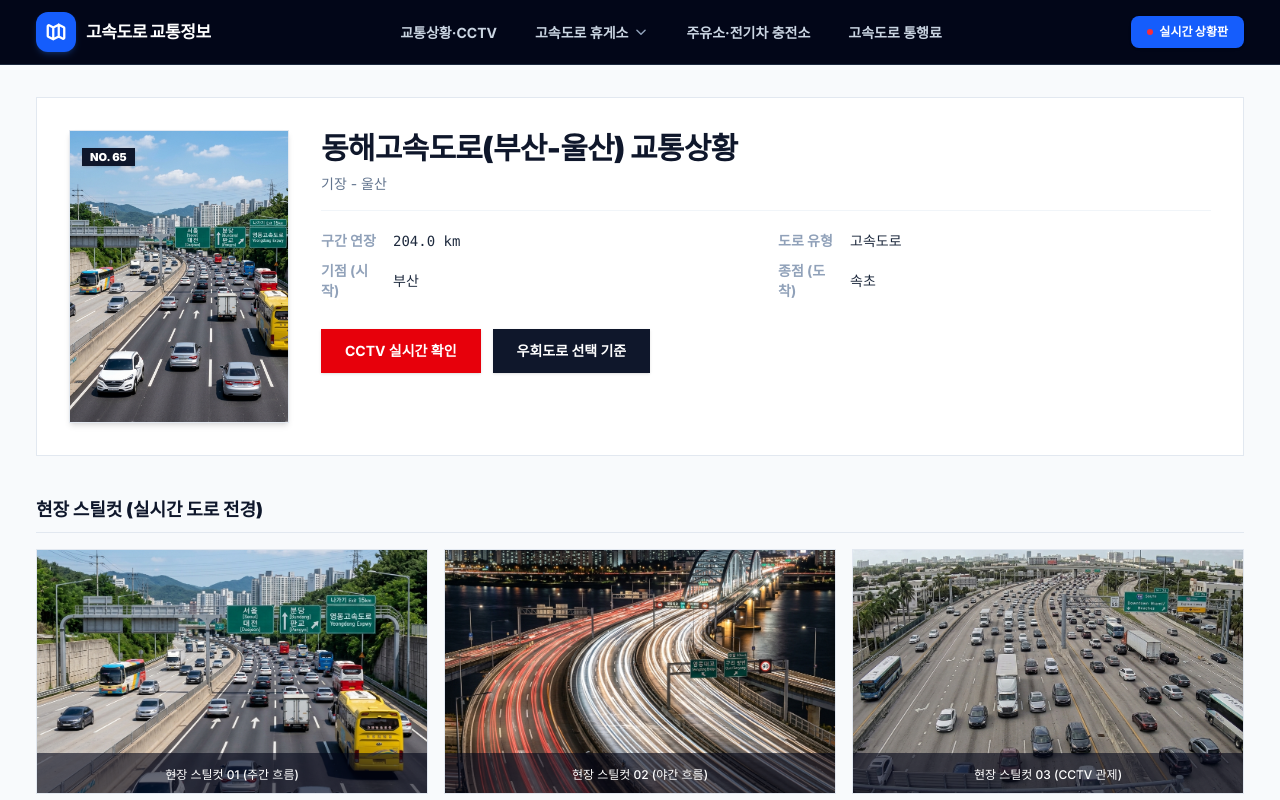
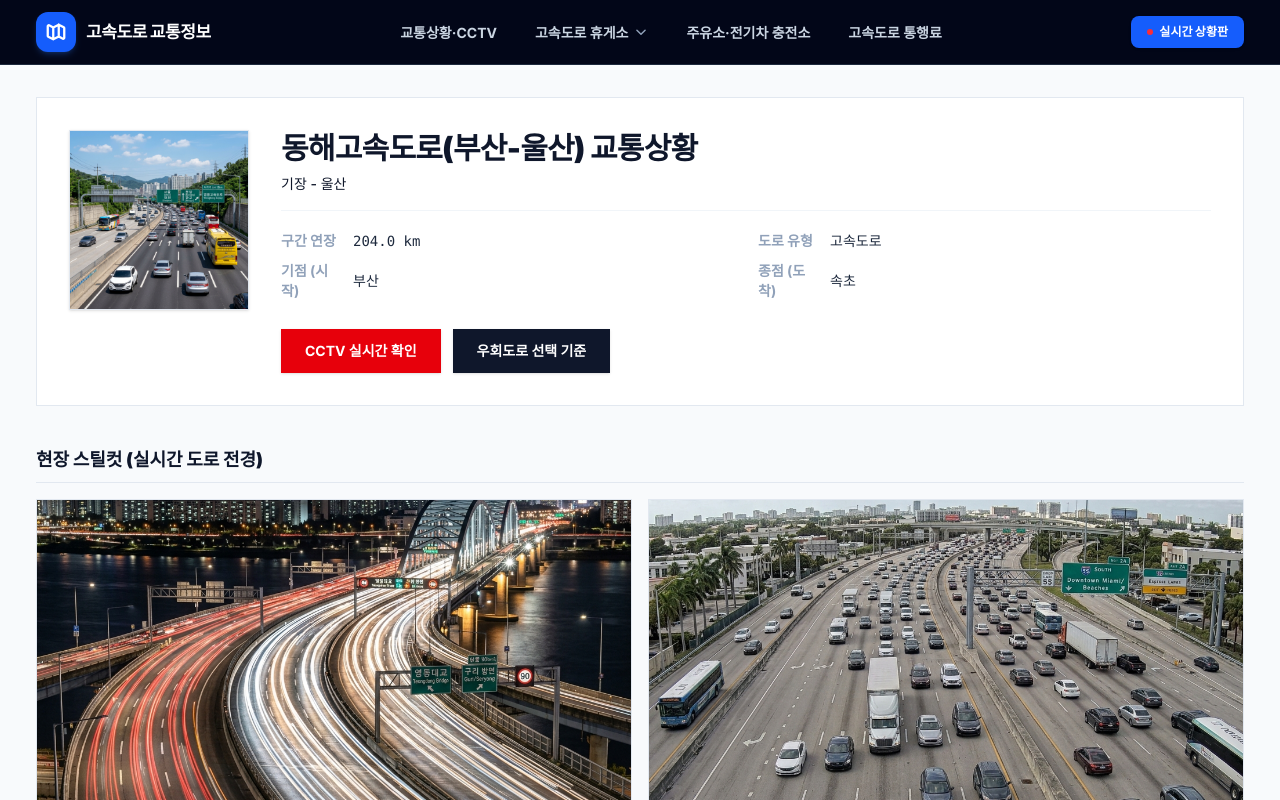
Before and after one commit to fnqlrtm123-code/highway-live, a Next.js app: page /traffic/donghae in a window 1280 px wide. Shown: the top 800 px of the page. Built offline with nearby package versions, Linux system fonts and the light colour scheme.

Commit message:
style: change thumbnail to 1:1 aspect ratio square, remove NO. 1 overlay, and display the other two unique images in a 2-column still cut grid

```diff
--- a/src/app/traffic/[highway]/page.tsx
+++ b/src/app/traffic/[highway]/page.tsx
@@ -39,32 +39,25 @@ export default async function HighwayTrafficPage({ params }: Props) {
   return (
     <main className="mx-auto max-w-[1240px] px-4 py-8 flex-grow space-y-10">
 
-      {/* CGV 스타일 히어로 레이아웃 (배경 파란색 제거 및 화이트/그레이 고대비 매칭) */}
-      <div className="bg-white border border-slate-200 p-6 md:p-8 flex flex-col md:flex-row gap-8 items-start">
+      {/* CGV 스타일 히어로 레이아웃 (배경 파란색 완전 제거, 화이트/연한그레이 깔끔한 테두리) */}
+      <div className="bg-white border border-slate-200 p-6 md:p-8 flex flex-col md:flex-row gap-8 items-center md:items-start">
 
-        {/* 좌측: 영화 포스터 스타일의 메인 비주얼 카드 */}
-        <div className="w-full md:w-[220px] shrink-0 aspect-[3/4] bg-slate-100 border border-slate-200 relative overflow-hidden shadow-md">
+        {/* 좌측: 1:1 비율 정사각형 썸네일 이미지 규격 (NO.1 등 텍스트 오버레이 완전 제거) */}
+        <div className="w-[180px] h-[180px] shrink-0 bg-slate-100 border border-slate-200 overflow-hidden shadow-sm">
           <img
             src="/highway_traffic_1.png"
-            alt={`${road.name} 전경`}
+            alt={`${road.name} 썸네일`}
             className="w-full h-full object-cover"
           />
-          <div className="absolute top-3 left-3">
-            {road.number ? (
-              <span className="text-[11px] font-black bg-slate-900 text-white px-2 py-0.5 shadow-sm">NO. {road.number}</span>
-            ) : (
-              <span className="text-[11px] font-black bg-slate-600 text-white px-2 py-0.5 shadow-sm">일반</span>
-            )}
-          </div>
         </div>
 
-        {/* 우측: 상세 메타데이터 정보 영역 (CGV 스타일) */}
-        <div className="flex-grow space-y-5">
+        {/* 우측: 상세 메타데이터 정보 영역 */}
+        <div className="flex-grow space-y-5 w-full">
           <div className="space-y-2 border-b border-slate-100 pb-4">
-            <h1 className="text-2xl md:text-3xl font-black tracking-tight text-slate-900">
+            <h1 className="text-2xl md:text-3xl font-black tracking-tight text-slate-900 text-center md:text-left">
               {road.name} 교통상황
             </h1>
-            <p className="text-slate-500 text-xs md:text-sm">
+            <p className="text-slate-550 text-xs md:text-sm text-center md:text-left font-medium">
               {road.detail}
             </p>
           </div>
@@ -95,7 +88,7 @@ export default async function HighwayTrafficPage({ params }: Props) {
           </div>
 
           {/* CGV 예매하기/상세 버튼 스타일의 액션 버튼 그룹 */}
-          <div className="flex flex-wrap gap-3 pt-2">
+          <div className="flex flex-wrap gap-3 pt-2 justify-center md:justify-start">
             <a
               href="#cctv-section"
               className="bg-red-600 text-white font-bold text-xs md:text-sm px-6 py-3 hover:bg-red-700 transition-colors shadow-sm"
@@ -115,40 +108,30 @@ export default async function HighwayTrafficPage({ params }: Props) {
       {/* 애드센스 */}
       <AdSense slot="2233445566" />
 
-      {/* CGV 스틸컷 스타일 현장 실사 이미지 갤러리 섹션 (수집된 3장 매핑) */}
+      {/* CGV 스틸컷 스타일 현장 실사 이미지 갤러리 섹션 (썸네일 포함 총 3장이며 각각 중복 없이 다르게 렌더링) */}
       <section className="space-y-4">
         <h3 className="text-lg font-black text-slate-900 border-b pb-2 border-slate-200">
           현장 스틸컷 (실시간 도로 전경)
         </h3>
-        <div className="grid grid-cols-1 md:grid-cols-3 gap-4">
+        <div className="grid grid-cols-1 md:grid-cols-2 gap-4">
           <div className="aspect-[16/10] bg-slate-100 border border-slate-200 overflow-hidden relative group">
             <img
-              src="/highway_traffic_1.png"
-              alt="주간 교통 흐름"
+              src="/highway_traffic_2.png"
+              alt="현장 스틸컷 01"
               className="w-full h-full object-cover group-hover:scale-105 transition-transform duration-300"
             />
             <div className="absolute bottom-0 inset-x-0 bg-slate-950/60 p-2 text-center">
-              <span className="text-xs text-white font-medium">현장 스틸컷 01 (주간 흐름)</span>
-            </div>
-          </div>
-          <div className="aspect-[16/10] bg-slate-100 border border-slate-200 overflow-hidden relative group">
-            <img
-              src="/highway_traffic_2.png"
-              alt="야간 교통 흐름"
-              className="w-full h-full object-cover group-hover:scale-105 transition-transform duration-300"
-            />
-            <div className="absolute bottom-0 inset-x-0 bg-slate-950/60 p-2 text-center">
-              <span className="text-xs text-white font-medium">현장 스틸컷 02 (야간 흐름)</span>
+              <span className="text-xs text-white font-medium">현장 스틸컷 01 (도로 흐름)</span>
             </div>
           </div>
           <div className="aspect-[16/10] bg-slate-100 border border-slate-200 overflow-hidden relative group">
             <img
               src="/highway_traffic_3.png"
-              alt="CCTV 관제 모니터"
+              alt="현장 스틸컷 02"
               className="w-full h-full object-cover group-hover:scale-105 transition-transform duration-300"
             />
             <div className="absolute bottom-0 inset-x-0 bg-slate-950/60 p-2 text-center">
-              <span className="text-xs text-white font-medium">현장 스틸컷 03 (CCTV 관제)</span>
+              <span className="text-xs text-white font-medium">현장 스틸컷 02 (CCTV 관제)</span>
             </div>
           </div>
         </div>
```
